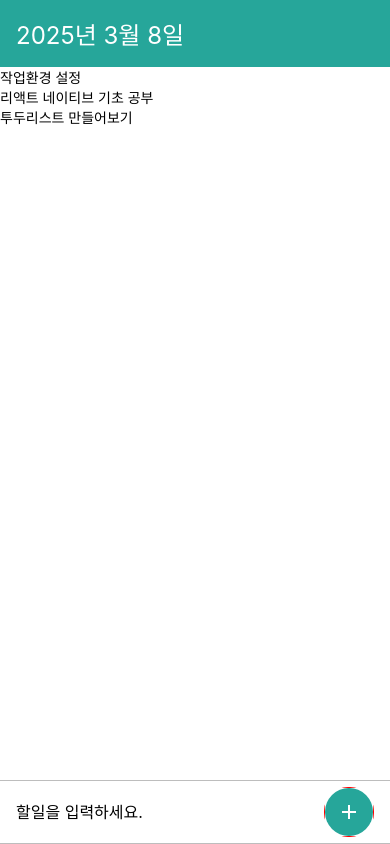
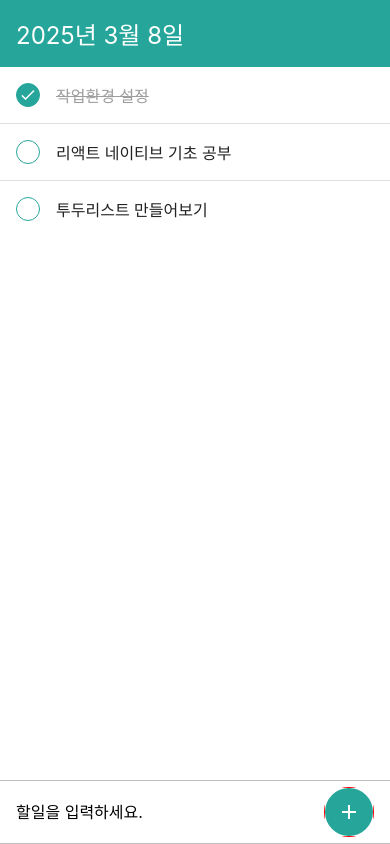
Before and after one commit to bamin0422/TodoApp, a React Native app: screen / in a window 390 px wide. Built offline with nearby package versions, Linux system fonts and the light colour scheme.

Commit message:
feat: Add TodoItem for onToggle

```diff
--- a/src/pages/Home/index.tsx
+++ b/src/pages/Home/index.tsx
@@ -3,16 +3,19 @@ import DateHead from '../../widgets/DateHead/ui';
 import TodoList from '../../widgets/TodoList/ui';
 import AddTodo from '../../widgets/AddTodo/ui';
 import {SafeAreaView} from 'react-native-safe-area-context';
+import useHome from './models';
 
 const Home = () => {
+  const {todoList, onInsert, onToggle} = useHome();
+
   return (
     <SafeAreaView edges={['bottom']} style={styles.block}>
       <KeyboardAvoidingView
         behavior={Platform.select({ios: 'padding', android: 'height'})}
         style={styles.avoid}>
         <DateHead />
-        <TodoList />
-        <AddTodo />
+        <TodoList todoList={todoList} onToggle={onToggle} />
+        <AddTodo onInsert={onInsert} />
       </KeyboardAvoidingView>
     </SafeAreaView>
   );
--- /dev/null
+++ b/src/pages/Home/models/index.ts
@@ -0,0 +1,40 @@
+import {useState} from 'react';
+import {TodoItemInfo} from '../../../entities';
+import getMockedTodoItemInfoList from '../api/getMockedTodoItemInfoList';
+
+const useHome = () => {
+  const [todoList, setTodoList] = useState<TodoItemInfo[]>(
+    getMockedTodoItemInfoList(),
+  );
+
+  const onInsert = (text: string) => {
+    setTodoList(prev => {
+      const nextId =
+        todoList.length > 0
+          ? Math.max(...todoList.map(todo => todo.id)) + 1
+          : 1;
+
+      const newTodoItemInfo = {
+        id: nextId,
+        text,
+        done: false,
+      };
+      return prev.concat(newTodoItemInfo);
+    });
+  };
+
+  const onToggle = (id: number) => {
+    setTodoList(prev => {
+      const changedTodoItems = prev.map(todoItemInfo =>
+        todoItemInfo.id === id
+          ? {...todoItemInfo, done: !todoItemInfo.done}
+          : todoItemInfo,
+      );
+      return changedTodoItems;
+    });
+  };
+
+  return {todoList, setTodoList, onInsert, onToggle};
+};
+
+export default useHome;
--- a/src/widgets/AddTodo/model/useAddTodoState.ts
+++ b/src/widgets/AddTodo/model/useAddTodoState.ts
@@ -2,7 +2,7 @@ import {useState} from 'react';
 import {Keyboard} from 'react-native';
 
 const useAddTodoState = () => {
-  const [text, setText] = useState<string>();
+  const [text, setText] = useState<string>('');
 
   const onPress = () => {
     setText('');
--- a/src/widgets/AddTodo/ui/index.tsx
+++ b/src/widgets/AddTodo/ui/index.tsx
@@ -10,7 +10,11 @@ import {
 import AddWhiteIcon from '../../../../assets/icons/add_white/add_white.png';
 import useAddTodoState from '../model/useAddTodoState';
 
-const AddTodo = () => {
+interface Props {
+  onInsert: (text: string) => void;
+}
+
+const AddTodo = ({onInsert}: Props) => {
   const {text, setText, onPress} = useAddTodoState();
 
   return (
@@ -31,7 +35,7 @@ const AddTodo = () => {
         </TouchableOpacity>
       ) : (
         <View style={styles.circleWrapper}>
-          <TouchableNativeFeedback>
+          <TouchableNativeFeedback onPress={() => onInsert(text)}>
             <View style={styles.buttonStyle}>
               <Image source={AddWhiteIcon} />
             </View>
--- /dev/null
+++ b/src/widgets/TodoList/TodoItem/index.tsx
@@ -0,0 +1,54 @@
+import {Image, StyleSheet, Text, TouchableOpacity, View} from 'react-native';
+import CheckWhiteIcon from '../../../../assets/icons/check_white/check_white.png';
+
+interface Props {
+  id: number;
+  text: string;
+  done?: boolean;
+  onToggle: (id: number) => void;
+}
+
+const TodoItem = ({id, text, done, onToggle}: Props) => {
+  return (
+    <TouchableOpacity onPress={() => onToggle(id)}>
+      <View style={styles.item}>
+        <View style={[styles.circle, done && styles.filled]}>
+          {done && <Image source={CheckWhiteIcon} />}
+        </View>
+        <Text style={[styles.text, done && styles.lineTrough]}>{text}</Text>
+      </View>
+    </TouchableOpacity>
+  );
+};
+
+const styles = StyleSheet.create({
+  item: {
+    flexDirection: 'row',
+    padding: 16,
+    alignItems: 'center',
+  },
+  circle: {
+    width: 24,
+    height: 24,
+    borderRadius: 12,
+    borderColor: '#26a69a',
+    borderWidth: 1,
+    marginRight: 16,
+  },
+  filled: {
+    justifyContent: 'center',
+    alignItems: 'center',
+    backgroundColor: '#26a69a',
+  },
+  text: {
+    flex: 1,
+    fontSize: 16,
+    color: '#212121',
+  },
+  lineTrough: {
+    color: '#9e9e9e',
+    textDecorationLine: 'line-through',
+  },
+});
+
+export default TodoItem;
--- a/src/widgets/TodoList/api/index.ts
+++ /dev/null
@@ -1 +0,0 @@
-export * from './getMockedTodoItemInfoList';
--- a/src/widgets/TodoList/models/index.ts
+++ /dev/null
@@ -1 +0,0 @@
-export * from './useTodoList';
--- a/src/widgets/TodoList/models/useTodoList.ts
+++ /dev/null
@@ -1,10 +0,0 @@
-import {TodoItemInfo} from '../../../entities';
-import getMockedTodoItemInfoList from '../api/getMockedTodoItemInfoList';
-
-const useTodoList = () => {
-  const mockedTodoList: TodoItemInfo[] = getMockedTodoItemInfoList();
-
-  return {mockedTodoList};
-};
-
-export default useTodoList;
--- a/src/widgets/TodoList/ui/index.tsx
+++ b/src/widgets/TodoList/ui/index.tsx
@@ -1,19 +1,28 @@
 import {FlatList, StyleSheet, Text, View} from 'react-native';
 import Empty from '../../Empty/ui';
-import useTodoList from '../models/useTodoList';
+import TodoItem from '../TodoItem';
+import {TodoItemInfo} from '../../../entities';
 
-const TodoList = () => {
-  const {mockedTodoList} = useTodoList();
+interface Props {
+  todoList: TodoItemInfo[];
+  onToggle: (id: number) => void;
+}
+
+const TodoList = ({todoList, onToggle}: Props) => {
   return (
     <>
-      {mockedTodoList.length > 0 ? (
+      {todoList?.length > 0 ? (
         <FlatList
+          ItemSeparatorComponent={() => <View style={styles.separator} />}
           style={styles.list}
-          data={mockedTodoList}
+          data={todoList}
           renderItem={({item}) => (
-            <View>
-              <Text>{item.text}</Text>
-            </View>
+            <TodoItem
+              id={item.id}
+              text={item.text}
+              done={item.done}
+              onToggle={onToggle}
+            />
           )}
           keyExtractor={item => item.id.toString()}
         />
@@ -28,6 +37,10 @@ const styles = StyleSheet.create({
   list: {
     flex: 1,
   },
+  separator: {
+    backgroundColor: '#e0e0e0',
+    height: 1,
+  },
 });
 
 export default TodoList;
```
Also changed, not shown: src/pages/Home/api/getMockedTodoItemInfoList.ts (renamed from src/widgets/TodoList/api/getMockedTodoItemInfoList.ts).
